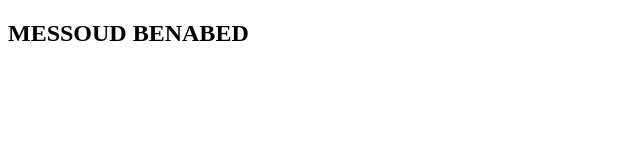
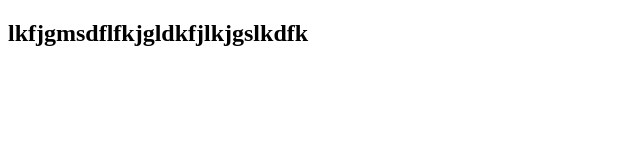
Before and after one commit to messoudx/WEP, a plain HTML site: page index.html in a window 1280 px wide. Shown: the whole page, without its empty margins (0-640 px from the left). Drawn offline with Linux system fonts and the light colour scheme.

Commit message:
fqdffqdfqdffqdsd

```diff
--- a/index.html
+++ b/index.html
@@ -7,6 +7,6 @@
     <script src="script.js"></script>
 </head>
 <body>
-    <H2>MESSOUD BENABED </H2>
+    <H2>lkfjgmsdflfkjgldkfjlkjgslkdfk</H2>
 </body>
 </html>
```
